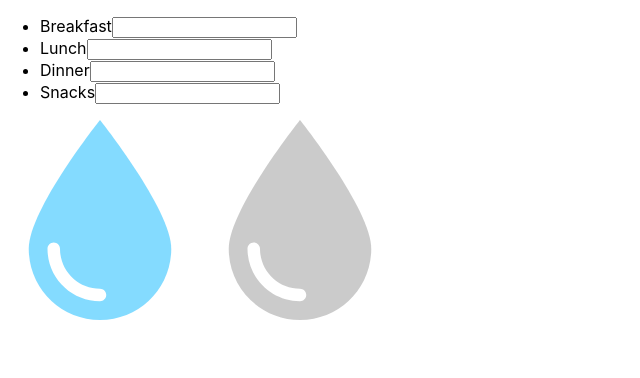
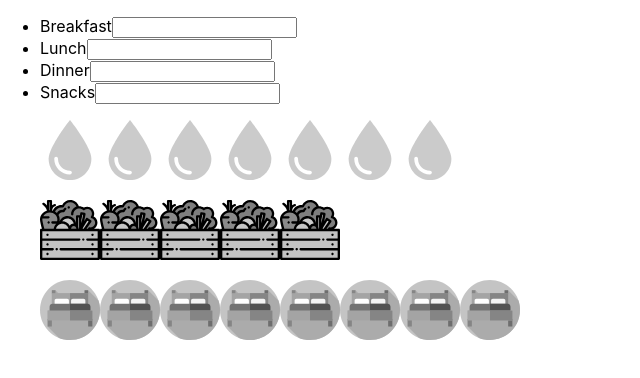
Before and after one commit to ShinyVerse/grub-o-meter, a React (Create React App) app: page / in a window 1280 px wide. Shown: the top 378 px of the page, without its empty margins (0-640 px from the left). Built offline with nearby package versions, Linux system fonts and the light colour scheme.

Commit message:
Tally list and tests

```diff
--- a/src/App.css
+++ b/src/App.css
@@ -3,6 +3,6 @@
 }
 
 .icon {
-  width: 200px;
-  height: 200px;
+  width: 60px;
+  height: 60px;
 }
--- a/src/App.js
+++ b/src/App.js
@@ -1,15 +1,15 @@
 import React, { Component } from 'react';
 import MealList from './components/MealList/MealList';
-import ImageTallyItem from './components/ImageTallyItem/ImageTallyItem';
+import ImageTallyContainer from './components/ImageTallyContainer/ImageTallyContainer';
 import iconWater from './assets/water.svg';
+import iconVeg from './assets/veg.svg';
+import iconBed from './assets/bed.svg';
 import './App.css';
+
+
 
 class App extends Component {
   render() {
-
-    const iconClicker = (id) => {
-      console.log(id);
-    }
     const list = [
        {
           title:'Breakfast',
@@ -31,14 +31,9 @@ class App extends Component {
     return (
       <div data-test='component-main-div' className='App'>
         <MealList list={list} />
-        <ImageTallyItem icon={iconWater}
-          isSelected={true}
-          id='icon-water-1'
-          iconClicker={iconClicker} />
-          <ImageTallyItem icon={iconWater}
-            isSelected={false}
-            id='icon-water-2'
-            iconClicker={iconClicker} />
+        <ImageTallyContainer type="water" icon={iconWater} amount={7}/>
+        <ImageTallyContainer type="veg" icon={iconVeg} amount={5}/>
+        <ImageTallyContainer type="bed" icon={iconBed} amount={8}/>
       </div>
     );
   }
--- /dev/null
+++ b/src/components/ImageTallyContainer/ImageTallyContainer.js
@@ -0,0 +1,53 @@
+import React, { Component } from 'react';
+import ImageTallyItem from '../ImageTallyItem/ImageTallyItem'
+
+class ImageTallyContainer extends Component {
+  constructor(props) {
+    super();
+    this.state = {...props, tally: [] }
+    }
+
+  iconClicker = (e) => {
+    if (e.target.className === 'icon unselected') {
+      e.target.className = 'icon'
+    } else {
+      e.target.className = 'icon unselected'
+    }
+  }
+
+  updateTallyState = (newState) => {
+    this.setState({tally: newState});
+  }
+
+  populateTally = () => {
+    let tallyToReturn = []
+    for (var i = 0; i < this.state.amount; i++) {
+      tallyToReturn.push( <ImageTallyItem
+        key={"icon" + this.state.type + i}
+        data-test='tally-icon'
+        className='icon'
+        id={"icon" + this.state.type + i}
+        iconClicker={this.iconClicker.bind()}
+        icon={this.state.icon}
+        />);
+    }
+    this.updateTallyState(tallyToReturn);
+  }
+
+  componentDidMount() {
+    this.populateTally();
+  }
+
+  render() {
+    return (
+      <ul data-test='component-icon-tally' >
+        {this.state.tally.map(item => {
+          return item
+        })}
+      </ul>
+    );
+  }
+}
+
+
+export default ImageTallyContainer
--- a/src/components/ImageTallyItem/ImageTallyItem.js
+++ b/src/components/ImageTallyItem/ImageTallyItem.js
@@ -4,7 +4,7 @@ const ImageTallyItem = (props) => {
   let cssToggle
   cssToggle = props.isSelected ?  'icon' : 'icon unselected';
   return (
-    <img alt='icon' src={props.icon} onClick={() => {props.iconClicker(props.id)}} className={cssToggle} data-test='component-tally-item' />
+    <img alt='icon' src={props.icon} onClick={(e) => {props.iconClicker(e)}} className={cssToggle} data-test='component-tally-item' />
   )
 }
 
```
Also changed, not shown: 1 other file (tests, documents, lock files or other folders).
